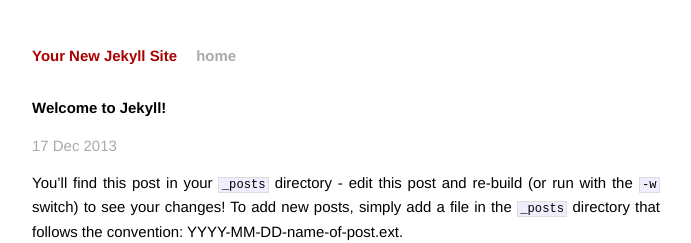
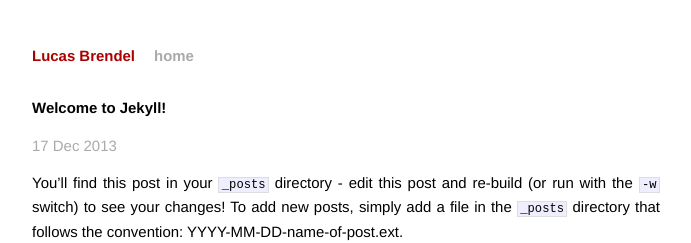
Before and after one commit to lucasbrendel/lucasbrendel.github.io, a Jekyll site: the page built from _posts/2013-12-17-welcome-to-jekyll.markdown, in a window 1280 px wide. Shown: the top 243 px of the page, without its empty margins (294-985 px from the left). Built offline with Jekyll 4.4.1, drawn with Linux system fonts in a browser that asks for light colours; Markdown is read by kramdown in place of the engine named in the settings.

Commit message:
Updated site name

```diff
--- a/_config.yml
+++ b/_config.yml
@@ -1,3 +1,3 @@
-name: Your New Jekyll Site
+name: Lucas Brendel
 markdown: redcarpet
 pygments: true
```
